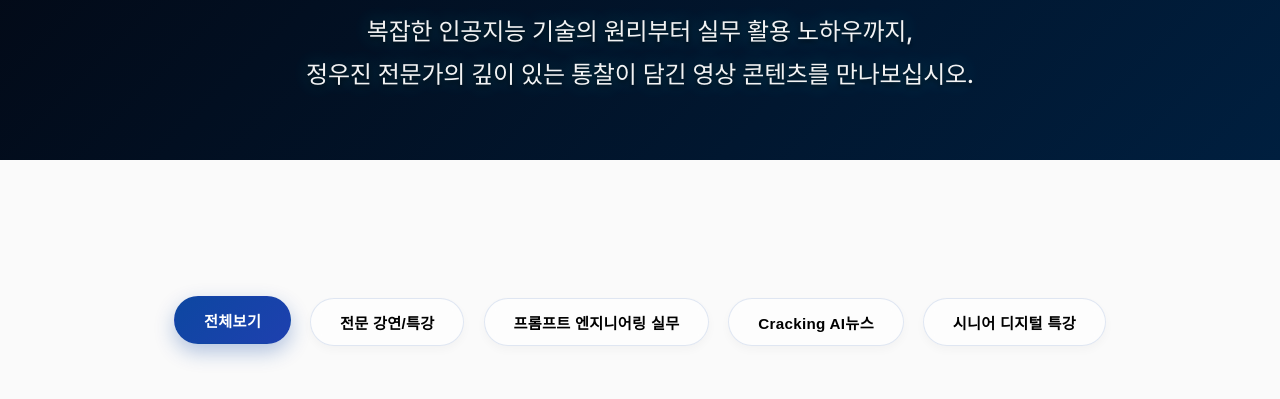
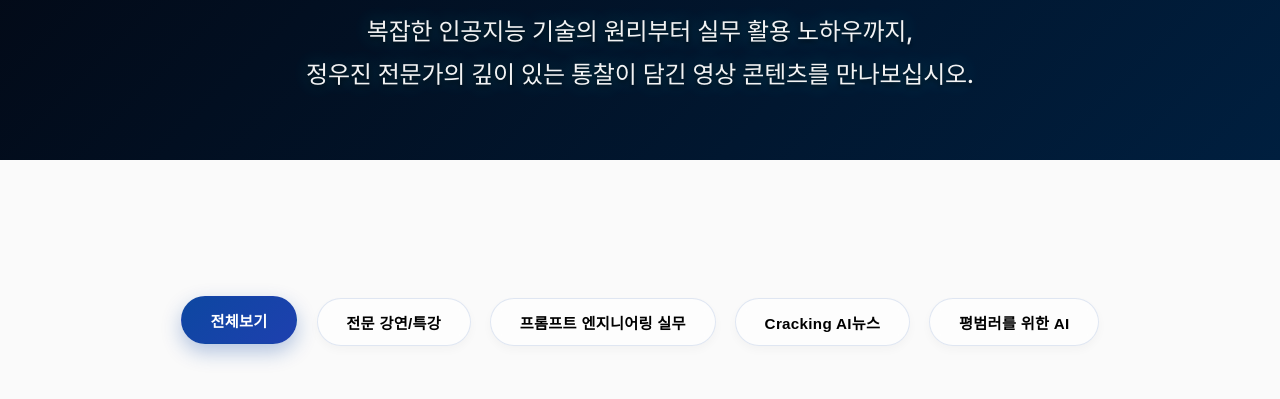
Before and after one commit to aiu144346/Cloudbread, a website: page youtube.html in a window 1280 px wide. Shown: the part 240-639 px from the top of the page. Drawn offline with Linux system fonts and the light colour scheme; no server answers.

Commit message:
style: rename filter button from 시니어 디지털 특강 to 평범러를 위한 AI

```diff
--- a/youtube.html
+++ b/youtube.html
@@ -90,7 +90,7 @@
             <button class="filter-btn" data-filter="lecture">전문 강연/특강</button>
             <button class="filter-btn" data-filter="prompt">프롬프트 엔지니어링 실무</button>
             <button class="filter-btn" data-filter="business">Cracking AI뉴스</button>
-            <button class="filter-btn" data-filter="senior">시니어 디지털 특강</button>
+            <button class="filter-btn" data-filter="senior">평범러를 위한 AI</button>
         </div>
         <div class="video-grid" id="video-grid">
             <!-- JS will populate video cards here -->
```
